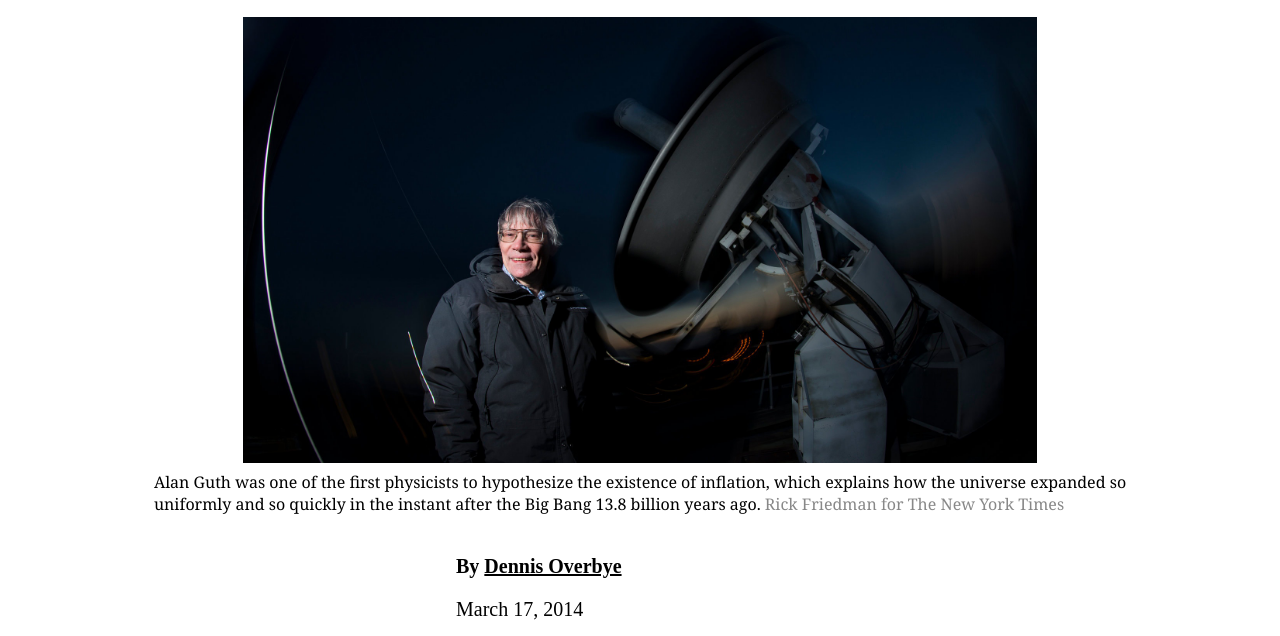
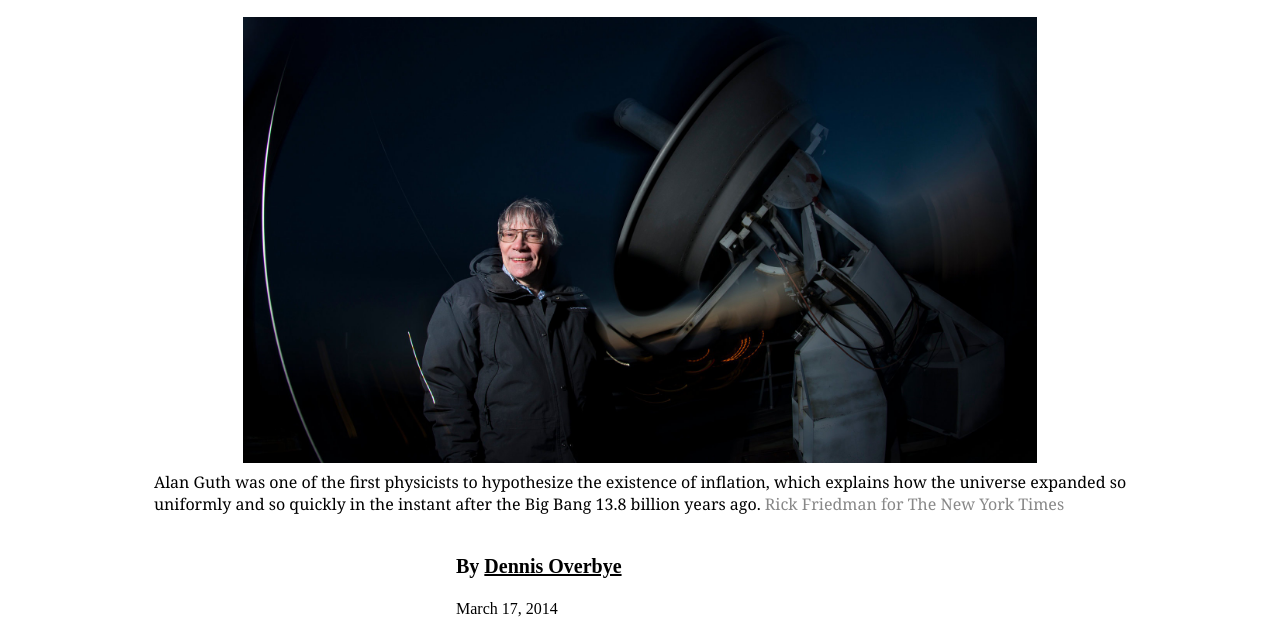
Before and after one commit to arthurborgesdev/nytimes-article-page, a website: page index.html in a window 1280 px wide. Shown: the part 281-917 px from the top of the page. Drawn offline with Linux system fonts and the light colour scheme.

Commit message:
Fix the date size changing it to h4 and styling accordingly

```diff
--- a/index.html
+++ b/index.html
@@ -64,7 +64,7 @@
         <div class="left-panel-one"></div>
         <div class="mid-panel-one">
           <p>By <span>Dennis Overbye</span></p>
-          <p>March 17, 2014</p>
+          <h4>March 17, 2014</h4>
           <p>
             CAMBRIDGE, Mass. — One night late in 1979, an itinerant young
             physicist named Alan Guth, with a new son and a year’s appointment
--- a/styles.css
+++ b/styles.css
@@ -139,6 +139,11 @@ h1 {
 
 .mid-panel-one p {
   font-size: 1rem;
+}
+
+h4 {
+  font-weight: normal;
+  font-size: 0.8rem;
 }
 
 .nyt-advert:before,
```
